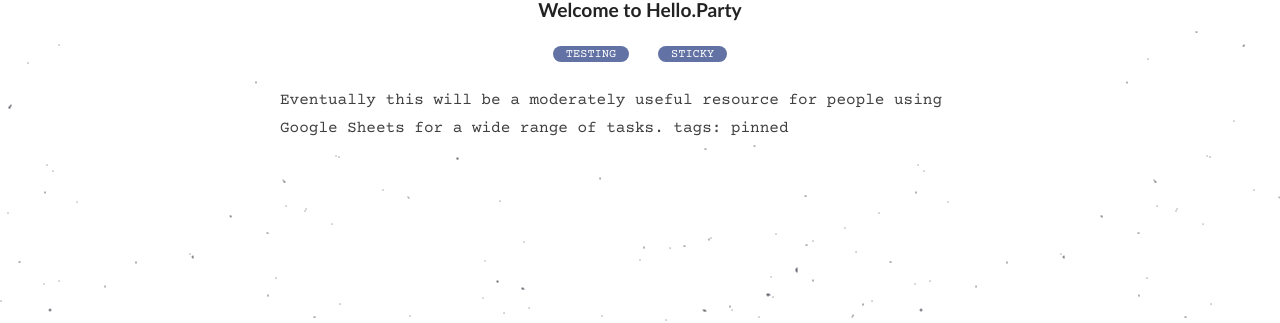
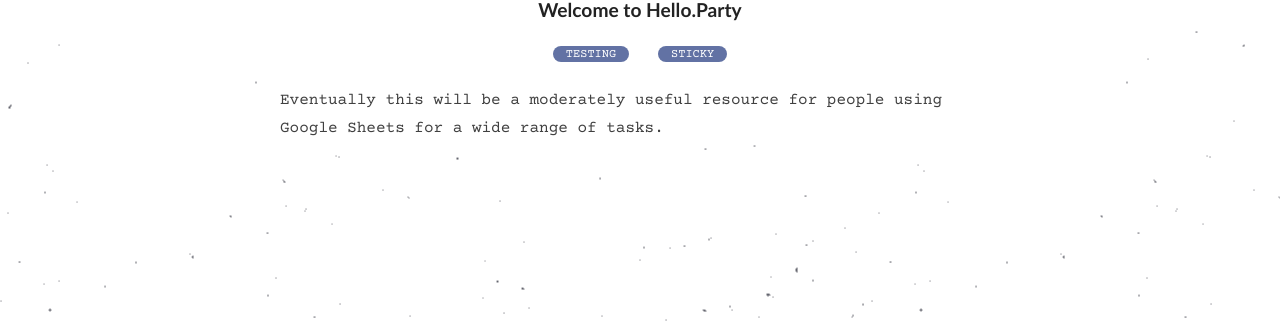
Before and after one commit to hello-party/hello-party-old.github.io, a Jekyll site: the page built from _posts/2021-02-01-sticky.md, in a window 1280 px wide. Shown: the part 131-454 px from the top of the page. Built offline with Jekyll 4.4.1, drawn with Linux system fonts in a browser that asks for light colours.

Commit message:
Update 2021-02-01-sticky.md

```diff
--- a/_posts/2021-02-01-sticky.md
+++ b/_posts/2021-02-01-sticky.md
@@ -2,8 +2,9 @@
 layout: post
 title: Welcome to Hello.Party
 categories: [Testing,Sticky]
+tags: pinned
 ---
 
 Eventually this will be a moderately useful resource for people using Google Sheets for a wide range of tasks.
-tags: pinned
+
 <!--more-->
```
